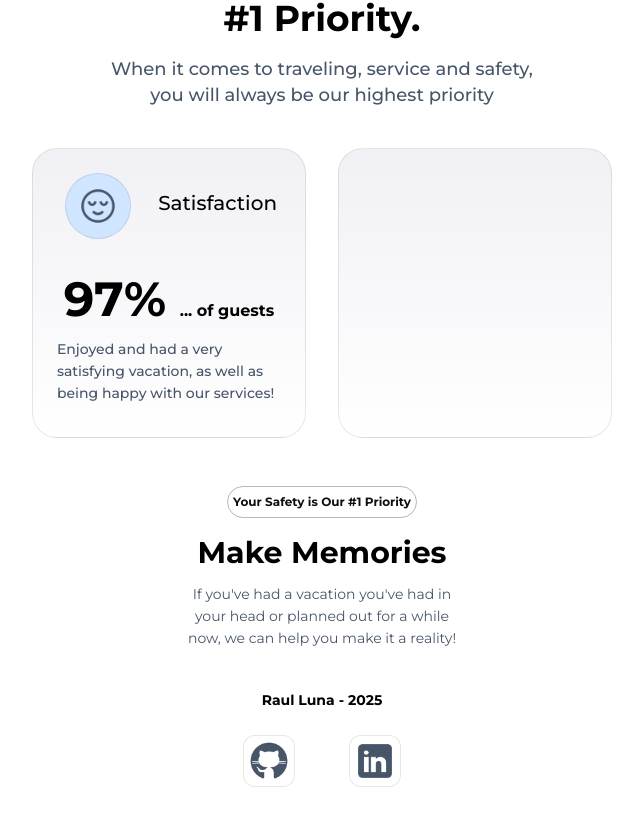
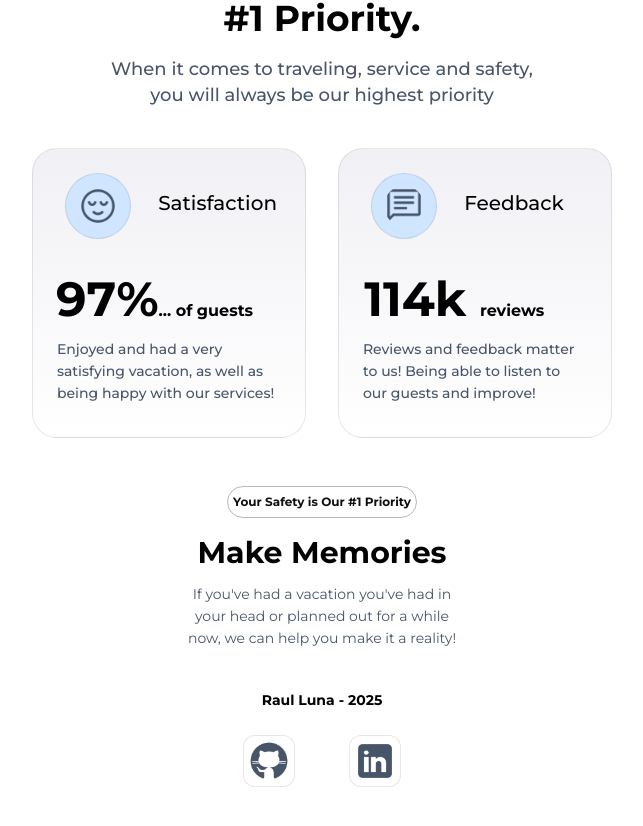
Before and after one commit to Nero1889/Project-5---GeoGo, a React (Vite) app: page / in a window 1280 px wide. Shown: the part 4322-5148 px from the top of the page, without its empty margins (318-961 px from the left). Built offline with nearby package versions, Linux system fonts and the light colour scheme; a web font is replaced by a local one.

Commit message:
Update Guests.jsx

```diff
--- a/src/Guests.jsx
+++ b/src/Guests.jsx
@@ -1,4 +1,5 @@
 import slateSatisfaction from "./assets/slateSatisfaction.png";
+import slateFeedback from "./assets/slateFeedback.png";
 
 function Guests() {
     return (
@@ -6,27 +7,31 @@ function Guests() {
             <h1 id="guests-title">Our Guests Are #1 Priority.</h1>
             <p id="guests-desc">When it comes to traveling, service and safety, you will
             always be our highest priority</p>
-
             <div id="guest-card-container">
-
                 <div className="guest-card">
                     <div className="upper-card-container">
                         <img className="guest-icon" src={slateSatisfaction}
                         alt="Slate Satisfaction"/>
                         <h3 className="card-title">Satisfaction</h3>
                     </div>
-                    <h2 className="card-stats">97% <span>... of guests</span></h2>
+                    <h2 id="card1" className="card-stats">97%
+                    <span>... of guests</span></h2>
                     <p className="card-desc">Enjoyed and had a very satisfying vacation,
                     as well as being happy with our services!</p>
                 </div>
-
                 <div className="guest-card">
-                    <div></div>
+                    <div className="upper-card-container">
+                        <img className="guest-icon" src={slateFeedback}
+                        alt="Slate Feedback"/>
+                        <h3 className="card-title">Feedback</h3>
+                    </div>
+                    <h2 id="card2" className="card-stats">114k <span>reviews</span></h2>
+                    <p className="card-desc">Reviews and feedback matter to us! Being
+                    able to listen to our guests and improve!</p>
                 </div>
-
             </div>
         </div>
-    )
+    );
 }
 
 export default Guests;
```
